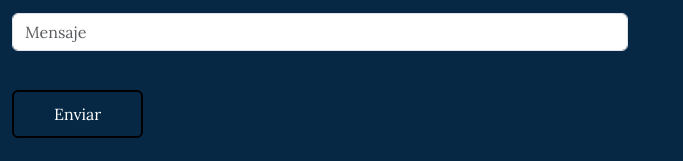
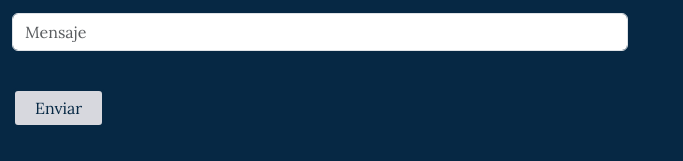
Before and after one commit to Elias318/Preentrega3_Olivencia, a website: page index.html in a window 1280 px wide. Shown: the part 2699-2860 px from the top of the page, 0-683 px from the left. Drawn offline with nearby package versions, Linux system fonts and the light colour scheme; grey boxes are pictures that could not be loaded.

Commit message:
Cambio el color del foton del footer

```diff
--- a/index.html
+++ b/index.html
@@ -178,7 +178,7 @@
 
                     <input type="text" id="disabledTextInput" class="form-control my-2" placeholder="Mensaje">
                   </div>
-                    <button type="submit" class="btn btn-primary">Enviar</button>
+                    <button type="submit" class="btn-footer btn btn-light ">Enviar</button>
               </fieldset>
             </form>
 
--- a/scss/componenetes/_botones.scss
+++ b/scss/componenetes/_botones.scss
@@ -16,6 +16,15 @@
     background-color: map-get($paleta-colores, principal );
   }
 
+  .btn-footer{
+    margin-top: 13px;
+    padding: 5px 20px;
+    border: 3px solid map-get($paleta-colores , principal );
+    text-decoration: none;
+    color: map-get($paleta-colores, principal );
+    background-color: map-get($paleta-colores, secundario );
+  }
+
 
 
 
```
Also changed, not shown: pages/contacto.html (+1 -1 lines), pages/nosotros.html (+1 -1 lines), pages/preguntas.html (+1 -1 lines), pages/servicios.html (+1 -1 lines), css/style.css.
